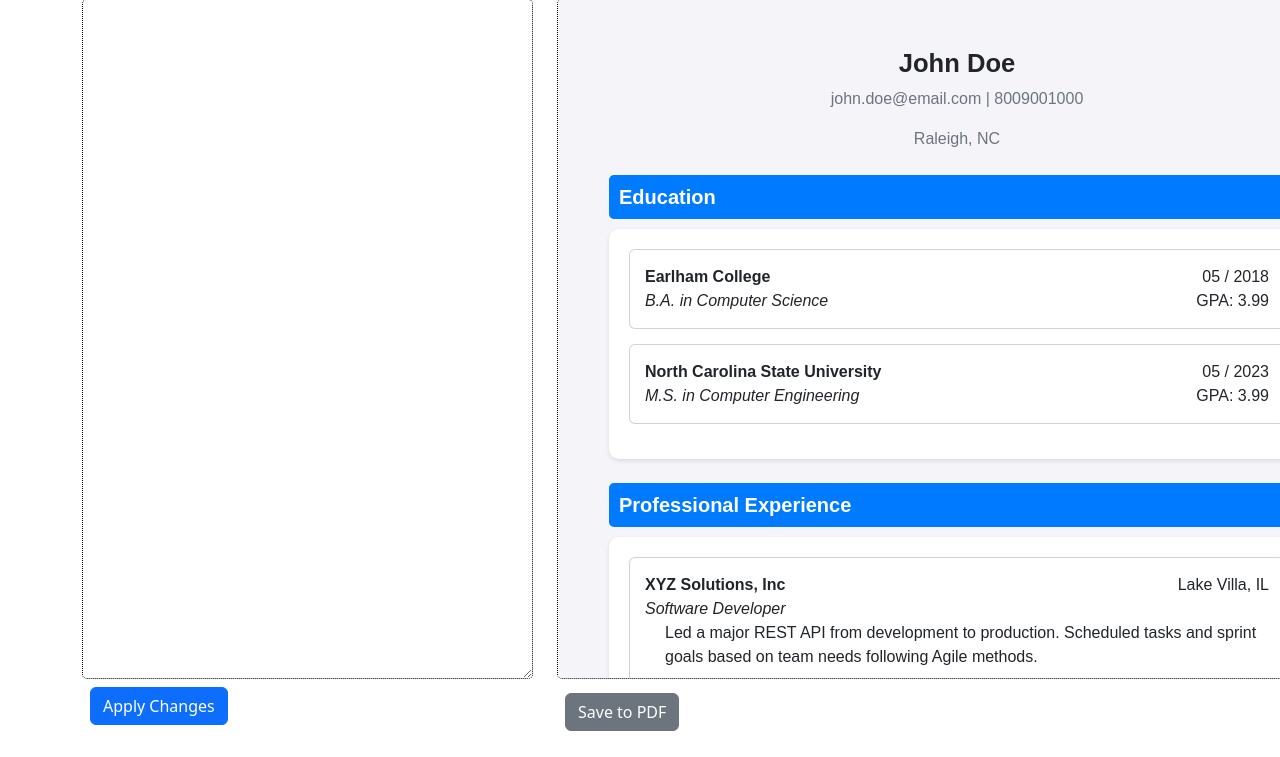
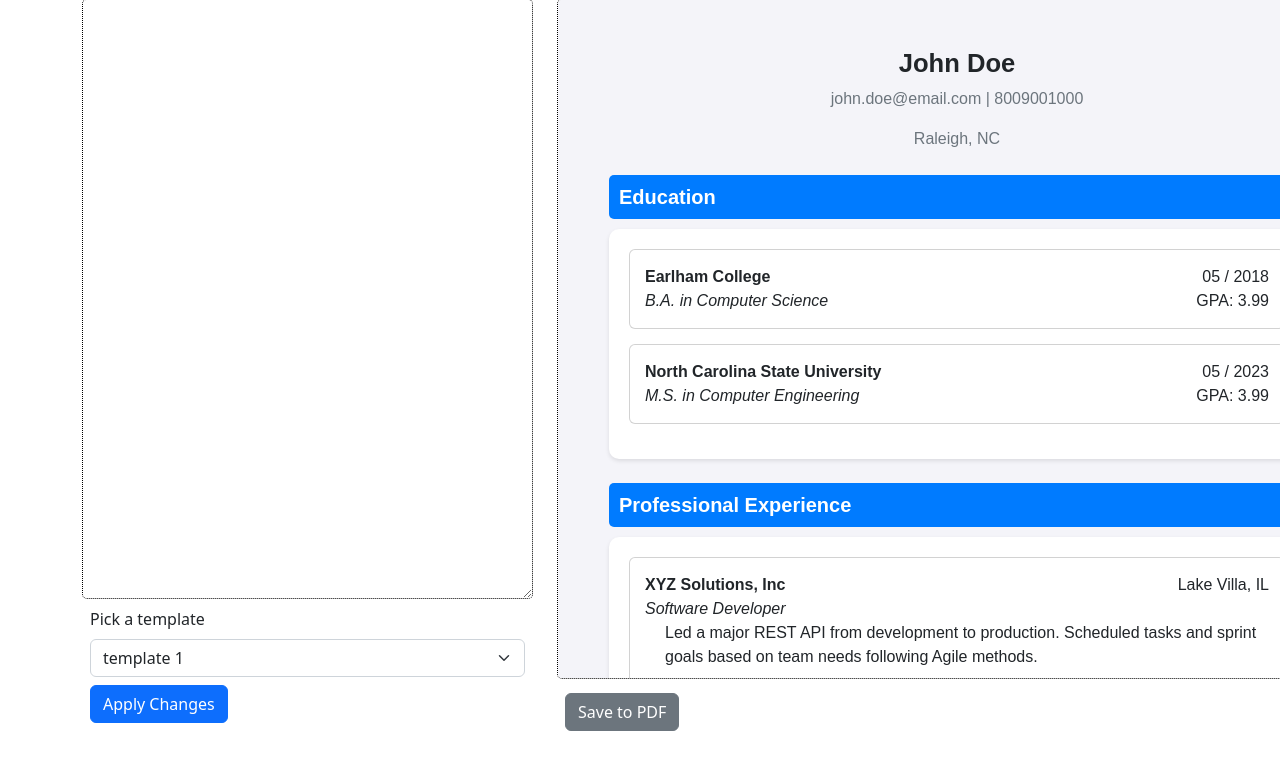
Before and after one commit to TheOpenResumeProject/webapp, a Flask app: template templates/generate.html in a window 1280 px wide; the page is wider, and only the part inside the window is pictured. Shown: the part 43-800 px from the top of that part. Run offline with Flask 3, Linux system fonts and the light colour scheme; the template is opened without the code that fills it, so the values that code supplies are empty; some libraries are stand-ins or nearby versions.

Commit message:
WIP: letting the users pick a template

```diff
--- a/templates/generate.html
+++ b/templates/generate.html
@@ -20,9 +20,16 @@
                 <form>
                     <div class="form-group">
                         <textarea class="form-control" id="resumeDataInput" rows="10"
-                             style="height:85vh; width:-webkit-fill-available; border:1px dotted black;border-radius:5px;
+                             style="height:75vh; width:-webkit-fill-available; border:1px dotted black;border-radius:5px;
                             font-family: Courier New,Courier,Lucida Sans Typewriter,Lucida Typewriter,monospace;">{{ resume_json }}</textarea>
                     </div>
+				    <div class="form-group m-2">
+						<label for="resumeTemplatePicked" class="form-label">Pick a template</label>
+						<select class="form-select" aria-label="Pick a Template" id="resumeTemplatePicked">
+						  <option value="1">template 1</option>
+						  <option value="2">template 2</option>
+						</select>
+					</div>
                     <div class="form-group m-2">
                         <button type="button" class="btn btn-primary" id="applyButton">Apply Changes</button>
                     </div>
@@ -47,10 +54,10 @@
       const data = textAreaElem.value;
       const apiUrl = "{{ url_for('validate') }}";
       return fetch(apiUrl, {
-          method: "POST",
+      	method: "POST",
         body: data,
         headers: { "Content-Type": "application/json", },
-       })
+      })
        .then(response => {
           if (!response.ok) {
             throw new Error('Network response was not ok');
```
